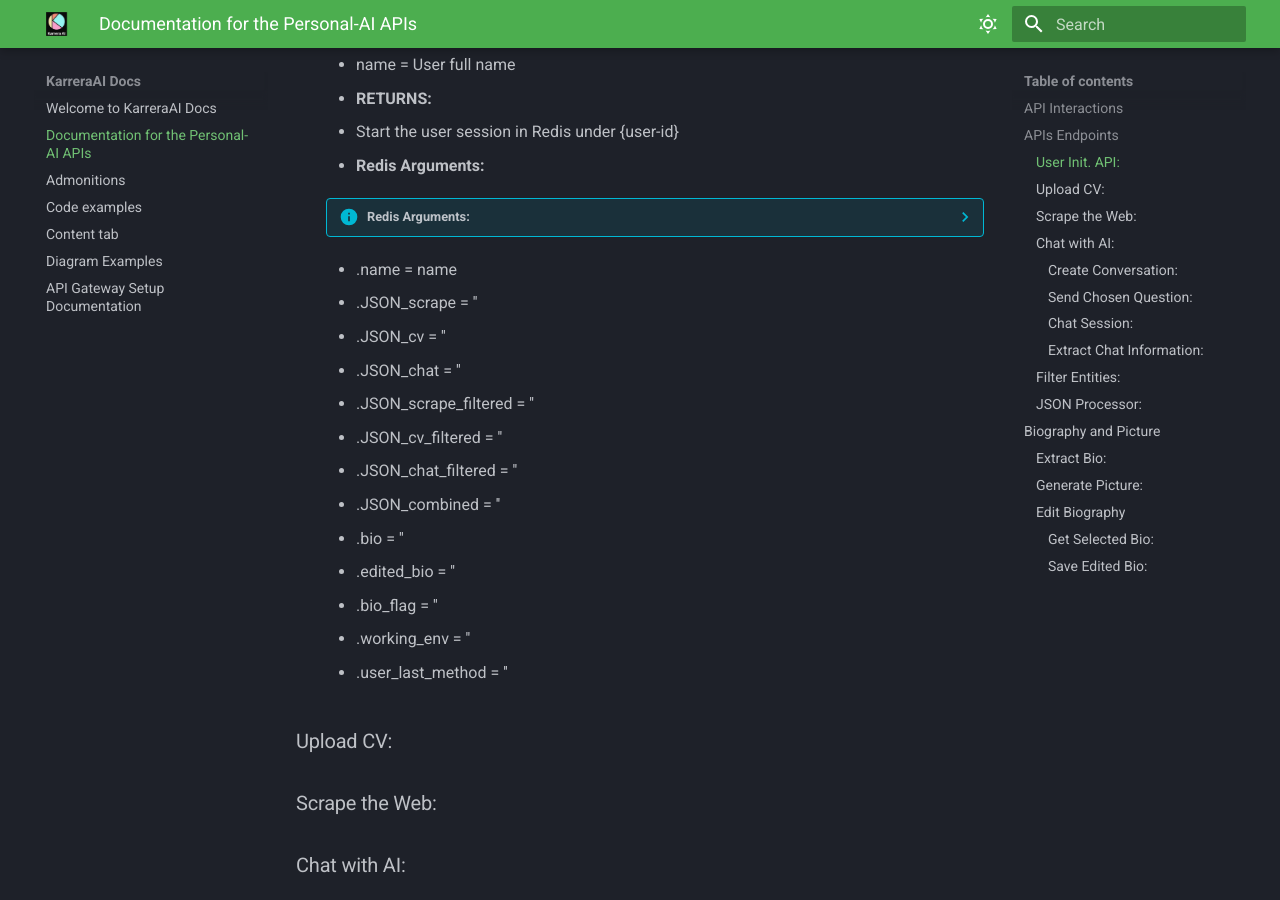
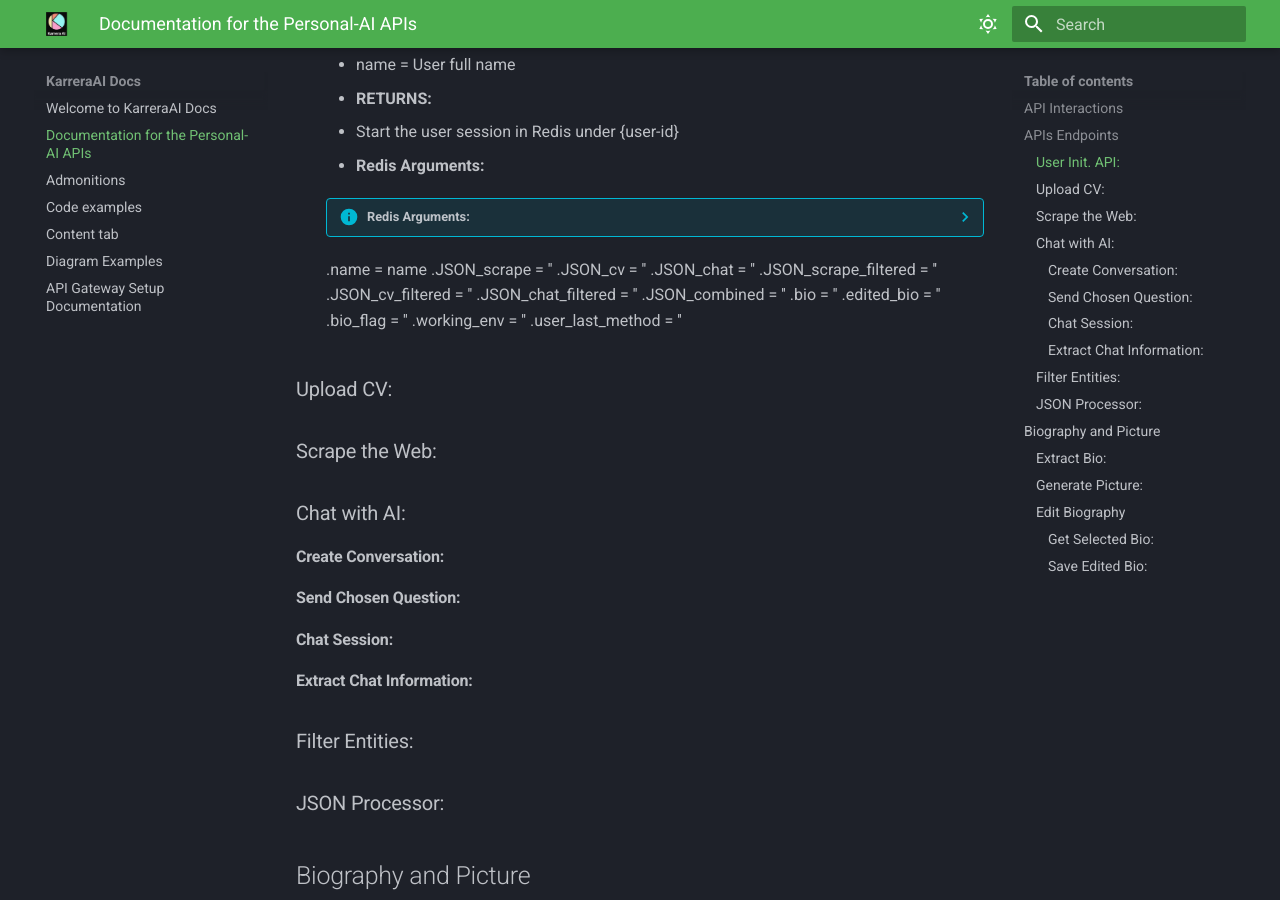
Before and after one commit to KarreraAI/knowledge-base, an MkDocs documentation site: the page built from docs/Personal-AI-APIs.md, in a window 1280 px wide and 900 px high, scrolled down 885 px. Built offline with MkDocs 1.6.1 and Material for MkDocs 9.7.7, drawn with Linux system fonts in a browser that asks for light colours.

```diff
--- a/docs/Personal-AI-APIs.md
+++ b/docs/Personal-AI-APIs.md
@@ -51,19 +51,19 @@ Creates the **User Session**, saving all necessary arguments for the session in
 
     ??? info "Redis Arguments:"
 
-      * .name = name
-      * .JSON_scrape = ''
-      * .JSON_cv = ''
-      * .JSON_chat = ''
-      * .JSON_scrape_filtered = ''
-      * .JSON_cv_filtered = ''
-      * .JSON_chat_filtered = ''
-      * .JSON_combined = ''
-      * .bio = ''
-      * .edited_bio = ''
-      * .bio_flag = ''
-      * .working_env = ''
-      * .user_last_method = ''
+      .name = name
+      .JSON_scrape = ''
+      .JSON_cv = ''
+      .JSON_chat = ''
+      .JSON_scrape_filtered = ''
+      .JSON_cv_filtered = ''
+      .JSON_chat_filtered = ''
+      .JSON_combined = ''
+      .bio = ''
+      .edited_bio = ''
+      .bio_flag = ''
+      .working_env = ''
+      .user_last_method = ''
 
 
 
```
